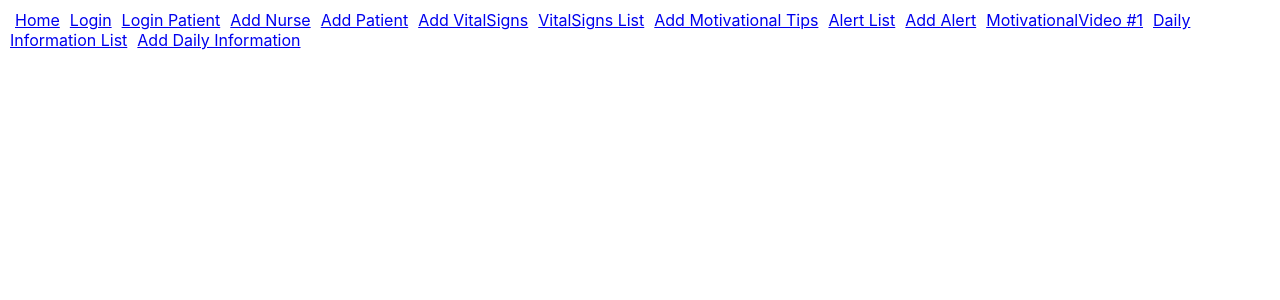
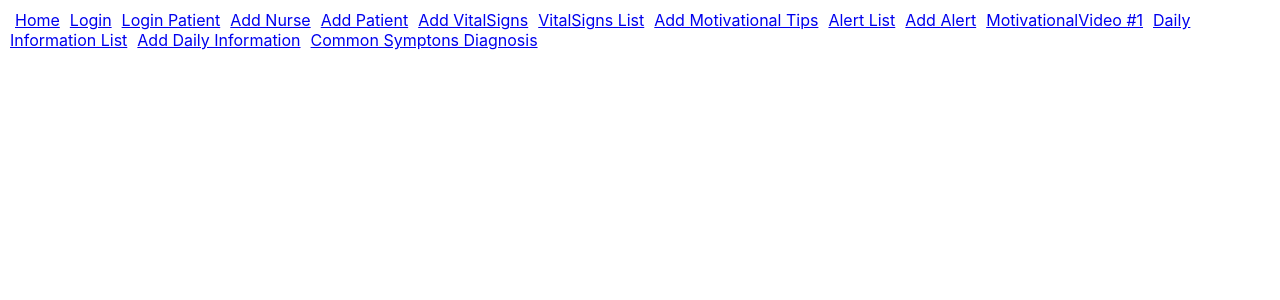
Before and after one commit to juneaubro/EmergingPeopleCOMP308Project, a React (Create React App) app in the folder graphql-react-client/: page /commonsymptons in a window 1280 px wide. Shown: the top 300 px of the page. Built offline with nearby package versions, Linux system fonts and the light colour scheme.

Commit message:
Adding common symptons front-end

```diff
--- a/graphql-react-client/src/App.js
+++ b/graphql-react-client/src/App.js
@@ -35,6 +35,7 @@ import AddMotivationalTips from './components/AddMotivationalTips';
 
 import AddDailyInformation from './components/AddDailyInfo';
 import DailyInformationList from './components/DailyInfoList';
+import CommonSymptons from './components/CommonSymptons'
 
 import axios from 'axios';
 
@@ -122,6 +123,7 @@ function App() {
 
         <Link to="/dailyinfolist" style={{ padding: 5 }}>Daily Information List</Link>
         <Link to="/adddailyinfo" style={{ padding: 5 }}>Add Daily Information</Link>
+        <Link to="/commonsymptons" style={{ padding: 5 }}>Common Symptons Diagnosis</Link>
 
       </nav>
 
@@ -144,6 +146,7 @@ function App() {
 
         <Route path="/dailyinfolist" element={<DailyInformationList />} />
         <Route path="/adddailyinfo" element={<AddDailyInformation />} />
+        <Route path="/commonsymptons" element={<CommonSymptons />} />
       </Routes>
     </div>
 
--- /dev/null
+++ b/graphql-react-client/src/components/CommonSymptons.js
@@ -0,0 +1,11 @@
+import React from "react";
+import "./styles.css";
+
+
+export default function App() {
+  return (
+    <div className="App">
+
+    </div>
+  );
+}
```
